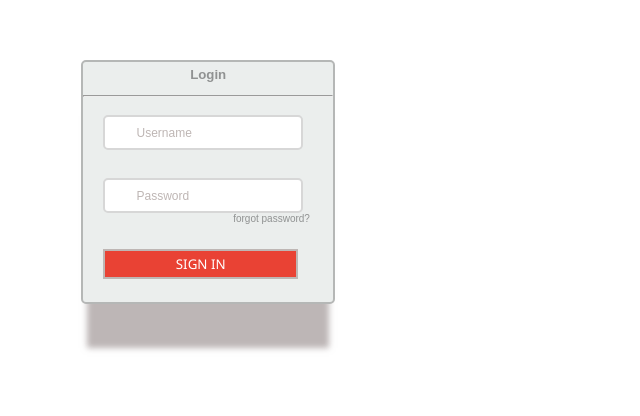
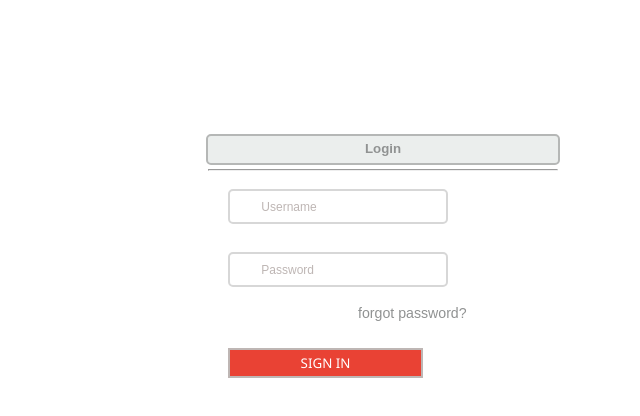
Before and after one commit to anjani-priya/Anjani, a plain HTML site: page loginpage.html in a window 1280 px wide. Shown: the part 130-546 px from the top of the page, without its empty margins (306-946 px from the left). Drawn offline with Linux system fonts and the light colour scheme.

Commit message:
Update loginpage.html

```diff
--- a/loginpage.html
+++ b/loginpage.html
@@ -3,13 +3,13 @@
     <head>
         <style>
             form {
-                margin-left: 30%;
-                margin-top: 15%;
-                width: 50%;
+                position:absolute;
+		top:33%;
+		left:40%;
             }
             .form-container{
-                width: 250px;
-                height: 240px;
+                width: 350px;
+                height: 27px;
                 background-color:#ebeeed;
                 align-self: center;
                 border-style:solid;
@@ -18,12 +18,12 @@
                 border-color:#b5b7b6;
                 color: #909292;
                 font-family:sans-serif;
-                box-shadow: 0 50px 6px -6px rgba(167, 158, 158, 0.75);
+                box-shadow: 0 0px 0px 0px ;
 
             }
             .input-place-holder{
                 align-self: center;
-                width: 180px;
+                width: 200px;
                 border-style:solid;
                 border-width: 2px;
                 border-color:#d7d7d7;
@@ -71,8 +71,8 @@
                 <input class="input-place-holder" type="text" name="username" placeholder="       Username">
                 <br><br>
                 <label></label>
-                <input class="input-place-holder" type="password" name="password" placeholder="       Password"><br>
-                <small  style="margin: 0px 0px 0px 150px; font-size: 12px;"><sup><a href="#">forgot password?</a></sup></small>
+                <input class="input-place-holder" type="password" name="password" placeholder="       Password"><br><br>
+                <small  style="margin: 0px 0px 0px 150px; font-size: 17px;"><sup><a href="#">forgot password?</a></sup></small>
                 <br><br>
                 <button id="sign-in-btn" type="submit" method="post">SIGN IN</button>
             </form>
```
